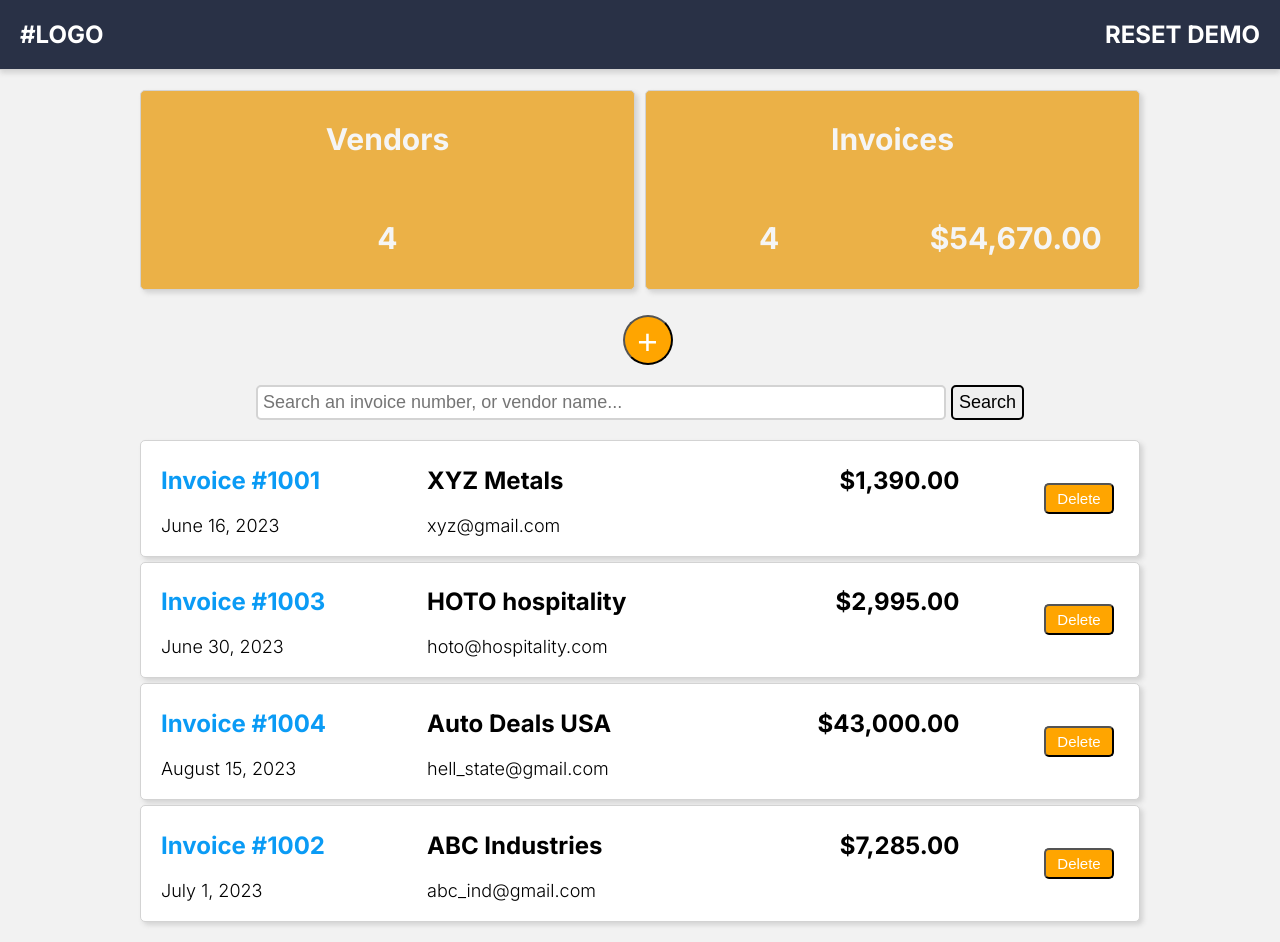
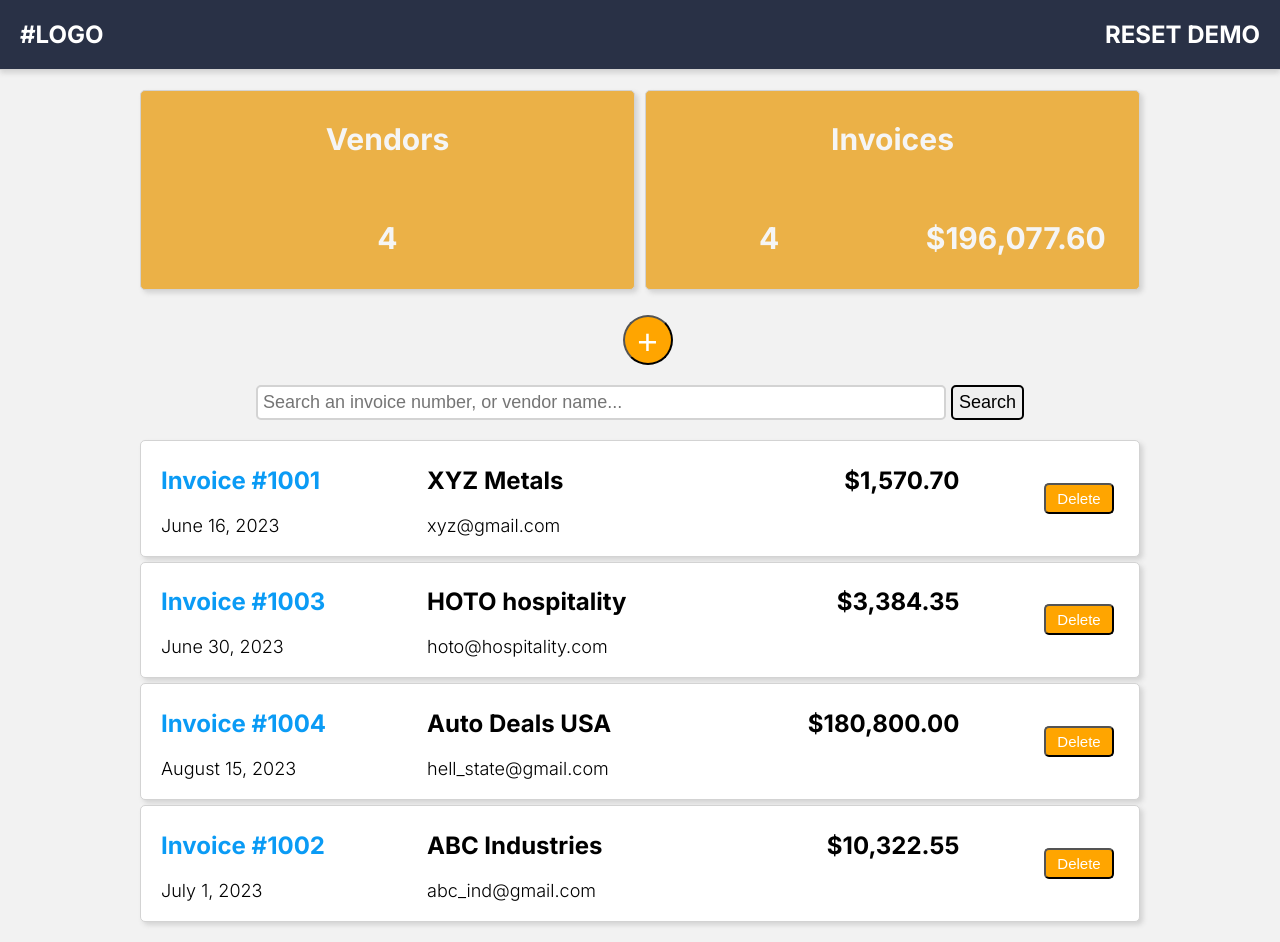
Before and after one commit to DarwinsCorn/InvoiceApp, a React (Vite) app: page /invoices in a window 1280 px wide. Built offline with nearby package versions, Linux system fonts and the light colour scheme.

Commit message:
updated inv amount to a calc value, and removed from db

```diff
--- a/src/components/addInvoiceForm.jsx
+++ b/src/components/addInvoiceForm.jsx
@@ -22,14 +22,14 @@ export default function AddInvoiceForm({add, set, data}) {
         <div className={classes.container}>
             <form onSubmit={formHandler}>
                 <div className={classes.center}>
-                    <input
+                    {/* <input
                         required
                         className={classes.inputForm}
-                        placeholder="Amount"
+                        placeholder="Amount (calculated value)"
                         type="number"
                         name="amount"
                         id="amount"
-                    />
+                    /> */}
                     <input
                         required
                         className={classes.inputForm}
--- a/src/data/invoiceData.jsx
+++ b/src/data/invoiceData.jsx
@@ -2,7 +2,6 @@ export const data = [
     {
         id:1001,
         type: "invoice",
-        amt: 1390.00,
         date: "06/16/2023",
         vendorId: 2,
         items: [
@@ -26,7 +25,6 @@ export const data = [
     {
         id:1002,
         type: "invoice",
-        amt: 7285.00,
         date: "07/01/2023",
         vendorId: 1,
         items: [
@@ -50,7 +48,6 @@ export const data = [
     {
         id:1003,
         type: "invoice",
-        amt: 2995.00,
         date: "06/30/2023",
         vendorId: 3,
         items: [
@@ -74,7 +71,6 @@ export const data = [
     {
         id:1004,
         type: "invoice",
-        amt: 43000.00,
         date: "08/15/2023",
         vendorId: 4,
         items: [
--- a/src/pages/invoices.jsx
+++ b/src/pages/invoices.jsx
@@ -36,8 +36,12 @@ export default function Invoices({data, setData}) {
         return unique.size
     }
 
+    function invTotal(inv) {
+        return inv.items.map(item => item.priceUnit * item.qty * 1.13).reduce((acc,cur) => acc + cur);
+    }
+
     function allTotalInv() {
-        const amts = result.map(inv => inv.amt);
+        const amts = result.map(inv => invTotal(inv));
         return amts.length ? amts.reduce((acc,cur) => acc + cur) : 0;
     }
 
@@ -88,7 +92,6 @@ export default function Invoices({data, setData}) {
             type: "invoice",
             date: form.date.value,
             vendorId: Number(form.vendor.value),
-            amt: Number(form.amount.value),
             items: items,
         });
 
@@ -113,7 +116,7 @@ export default function Invoices({data, setData}) {
                         <h2 className={classes.normalFont18}>{findVend(inv.vendorId).email}</h2>
                     </div>
                     <div className={classes.rightAlign}>
-                        <h2>{currency.format(inv.amt)}</h2>
+                        <h2>{currency.format(invTotal(inv))}</h2>
                     </div>
                 </div>
                 <div className={`${classes.center} ${classes.align}`}>
```
